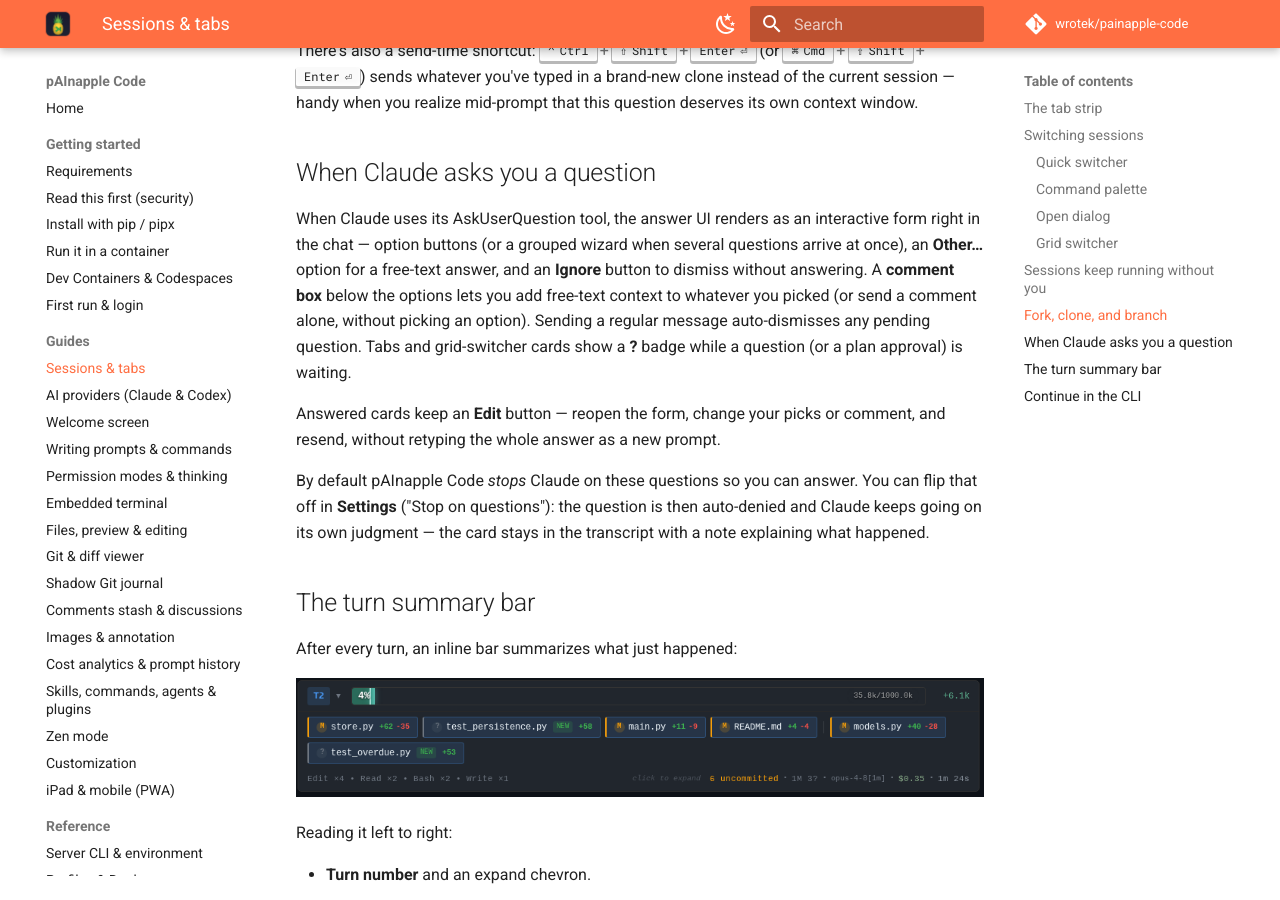
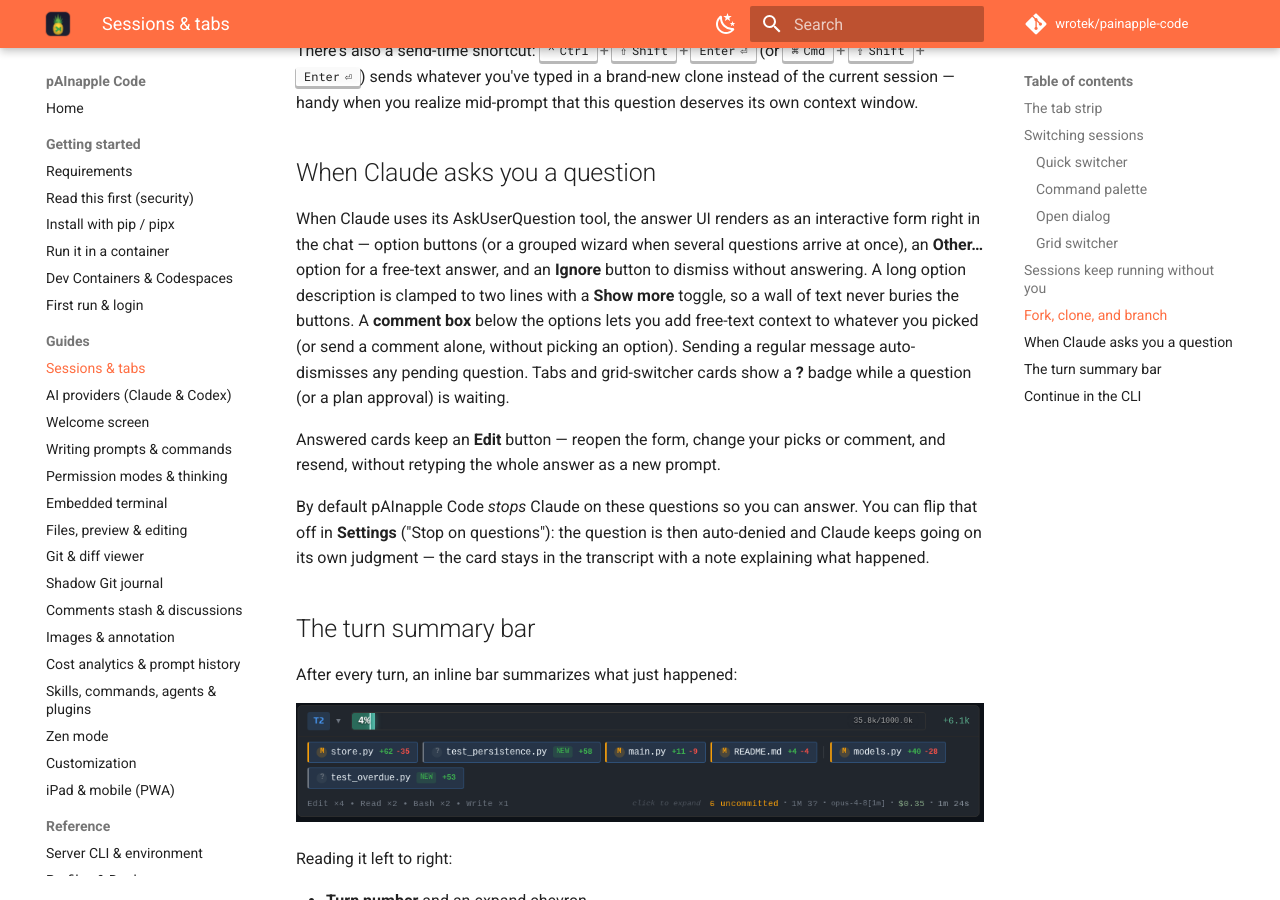
Before and after one commit to wrotek/painapple-code, an MkDocs documentation site: the page built from docs-site/guides/sessions.md, in a window 1280 px wide and 900 px high, scrolled down 3623 px. Built offline with MkDocs 1.6.1 and Material for MkDocs 9.7.7, drawn with Linux system fonts in a browser that asks for light colours; comment, search, counter and statistics services are not loaded.

Commit message:
docs: note the Show more toggle on long question-option descriptions
Co-Authored-By: Claude Opus 5 (1M context) <noreply@anthropic.com>

```diff
--- a/docs-site/guides/sessions.md
+++ b/docs-site/guides/sessions.md
@@ -72,7 +72,7 @@ There's also a send-time shortcut: ++ctrl+shift+enter++ (or ++cmd+shift+enter++)
 
 ## When Claude asks you a question
 
-When Claude uses its AskUserQuestion tool, the answer UI renders as an interactive form right in the chat — option buttons (or a grouped wizard when several questions arrive at once), an **Other…** option for a free-text answer, and an **Ignore** button to dismiss without answering. A **comment box** below the options lets you add free-text context to whatever you picked (or send a comment alone, without picking an option). Sending a regular message auto-dismisses any pending question. Tabs and grid-switcher cards show a **?** badge while a question (or a plan approval) is waiting.
+When Claude uses its AskUserQuestion tool, the answer UI renders as an interactive form right in the chat — option buttons (or a grouped wizard when several questions arrive at once), an **Other…** option for a free-text answer, and an **Ignore** button to dismiss without answering. A long option description is clamped to two lines with a **Show more** toggle, so a wall of text never buries the buttons. A **comment box** below the options lets you add free-text context to whatever you picked (or send a comment alone, without picking an option). Sending a regular message auto-dismisses any pending question. Tabs and grid-switcher cards show a **?** badge while a question (or a plan approval) is waiting.
 
 Answered cards keep an **Edit** button — reopen the form, change your picks or comment, and resend, without retyping the whole answer as a new prompt.
 
```
